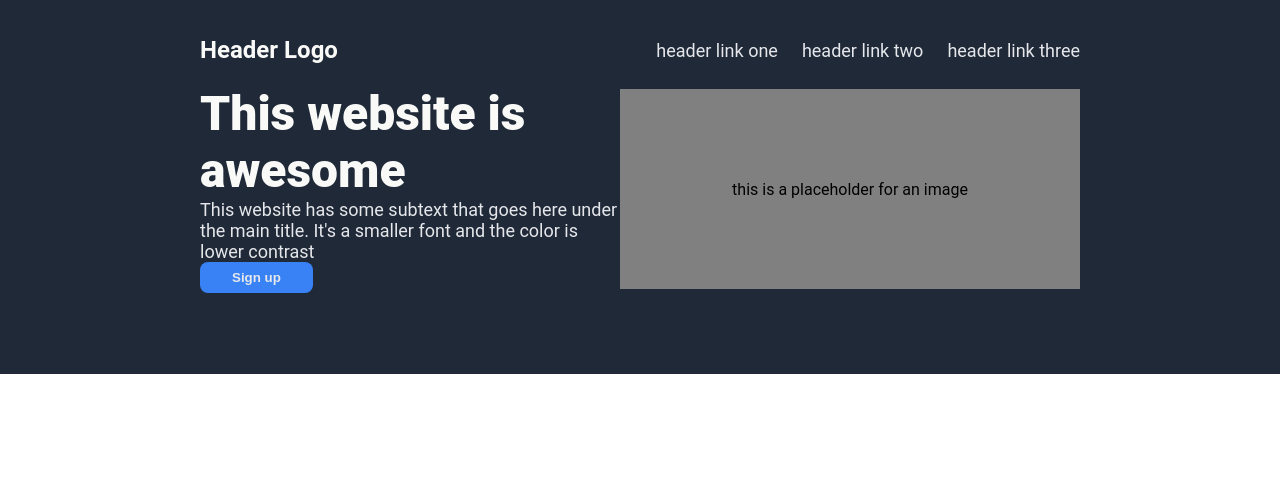
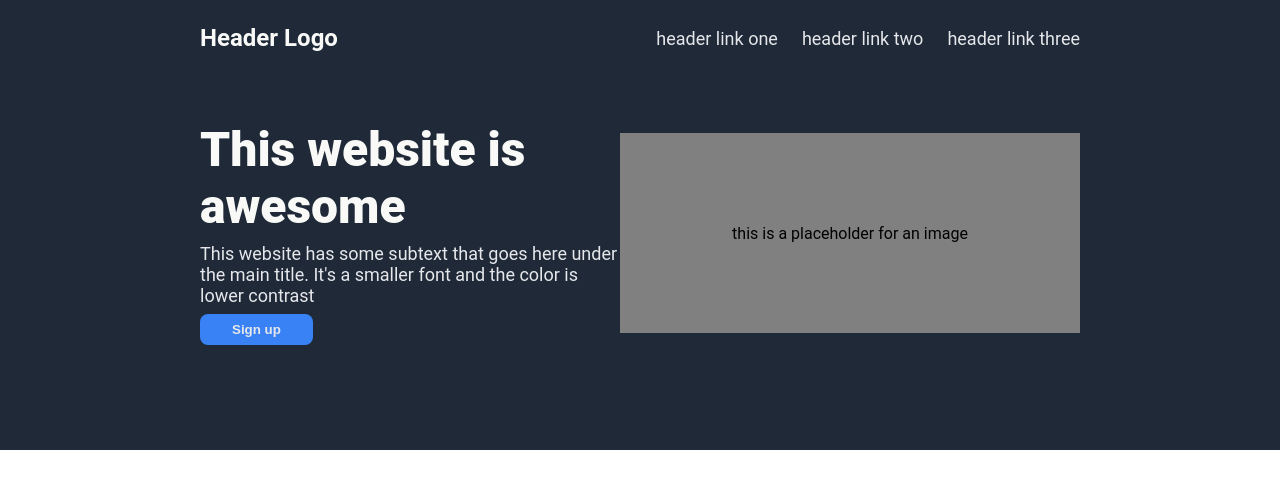
Before and after one commit to diegovieiraf/Landing-Page, a plain HTML site: page index.html in a window 1280 px wide. Drawn offline with Linux system fonts and the light colour scheme.

Commit message:
Finished first section (styles and position)

```diff
--- a/styles.css
+++ b/styles.css
@@ -29,10 +29,14 @@ p {
 
 .first-section {
     background-color: #1f2937;
-    padding-top: 36px;
+    padding-top: 24px;
     padding-bottom: 60px;
     padding-left: 200px;
     padding-right: 200px;
+
+    display: flex;
+    justify-content: center;
+    flex: 1;
 }
 
 .logo {
@@ -64,9 +68,11 @@ p {
 /* Posicionamento */
 
 .container1 {
+    max-width: 1000px;
     display: flex;
     flex: auto;
     flex-direction: column;
+    gap: 24px;
 }
 
 .header {
@@ -74,6 +80,8 @@ p {
     display: flex;
     justify-content: space-between;
     align-items: center;
+
+    margin-bottom: 32px;
 }
 
 .links {
@@ -86,6 +94,7 @@ p {
     display: flex;
     justify-content: space-between;
     align-items: center;
+    margin-bottom: 32px;
 }
 
 .hero-left {
@@ -93,6 +102,7 @@ p {
     min-height: auto;
     display: flex;
     flex-wrap: wrap;
+    gap: 8px;
 }
 
 .image-holder {
@@ -102,5 +112,4 @@ p {
     display: flex;
     justify-content: center;
     align-items: center;
-
 }
```
